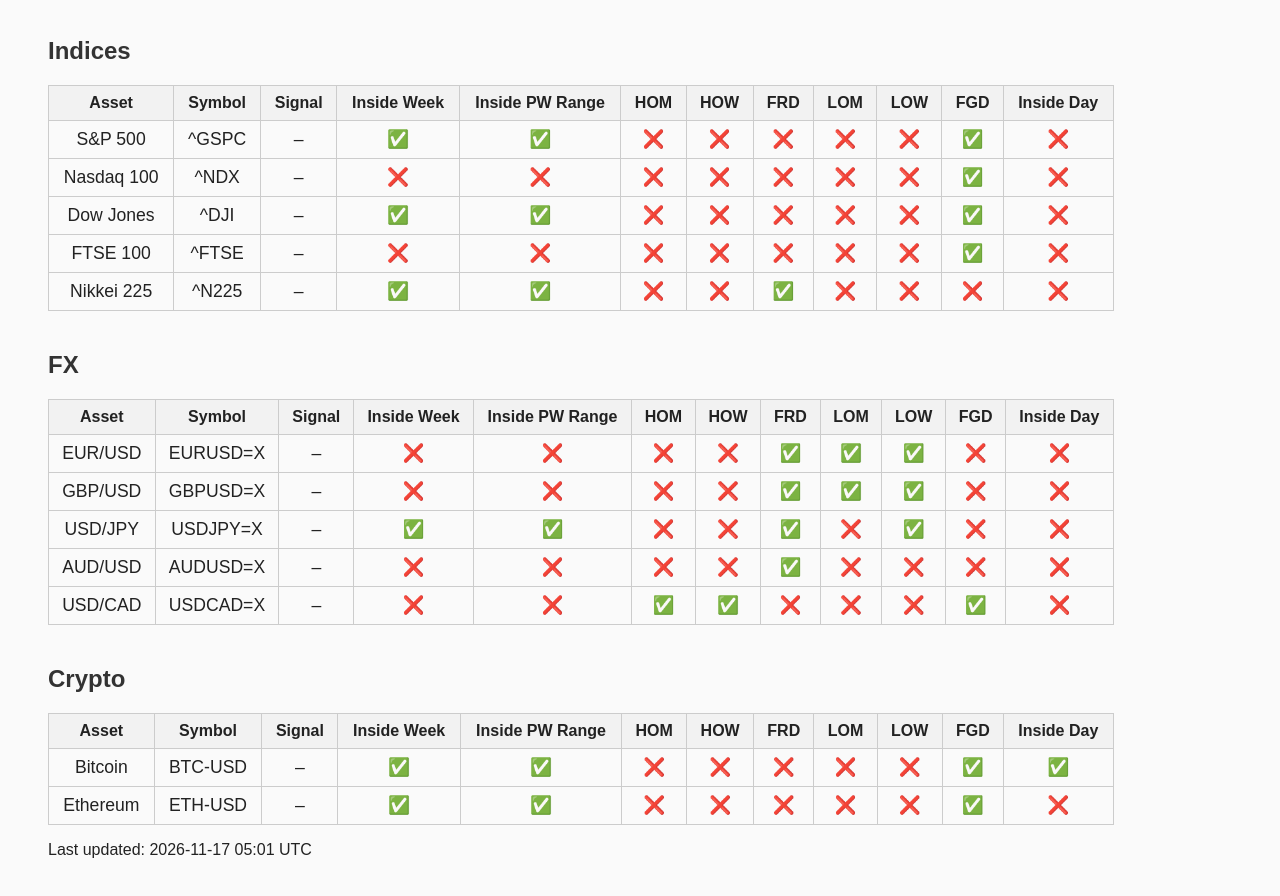
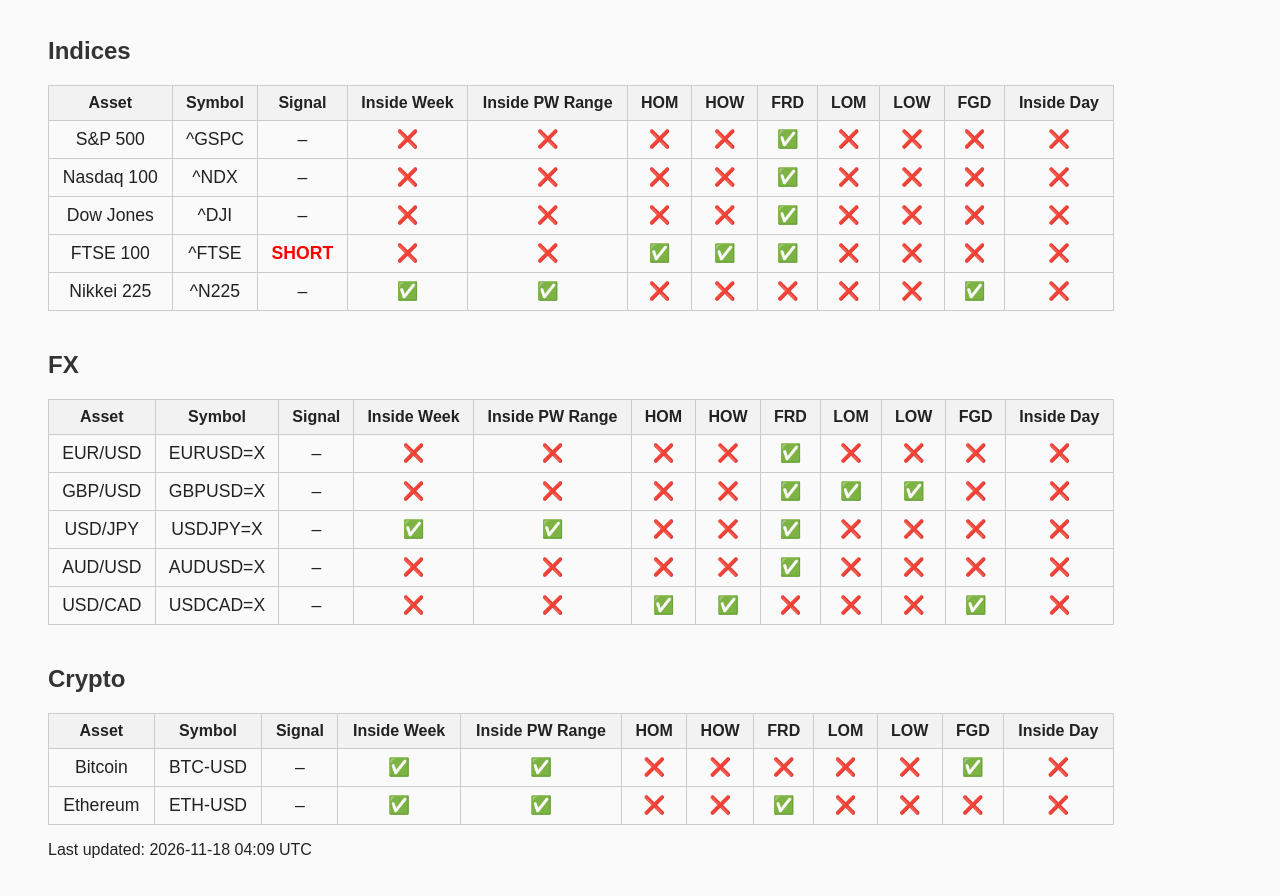
Before and after one commit to matt-tibbett/market_dashboard, a plain HTML site: page index.html in a window 1280 px wide. Shown: the part 440-1336 px from the top of the page. Drawn offline with Linux system fonts and the light colour scheme.

Commit message:
Update dashboard [skip ci]

```diff
--- a/index.html
+++ b/index.html
@@ -54,10 +54,10 @@
       <td>❌</td>
       <td>❌</td>
       <td>❌</td>
-      <td>✅</td>
       <td>❌</td>
       <td>❌</td>
       <td>❌</td>
+      <td>✅</td>
       <td>❌</td>
     </tr>
     <tr>
@@ -68,10 +68,10 @@
       <td>❌</td>
       <td>❌</td>
       <td>❌</td>
-      <td>✅</td>
       <td>❌</td>
       <td>❌</td>
       <td>❌</td>
+      <td>✅</td>
       <td>❌</td>
     </tr>
     <tr>
@@ -96,10 +96,10 @@
       <td>❌</td>
       <td>❌</td>
       <td>❌</td>
-      <td>✅</td>
       <td>❌</td>
       <td>❌</td>
       <td>❌</td>
+      <td>✅</td>
       <td>❌</td>
     </tr>
     <tr>
@@ -139,14 +139,14 @@
       <td>S&P 500</td>
       <td>^GSPC</td>
       <td>–</td>
-      <td>✅</td>
-      <td>✅</td>
-      <td>❌</td>
       <td>❌</td>
       <td>❌</td>
       <td>❌</td>
       <td>❌</td>
       <td>✅</td>
+      <td>❌</td>
+      <td>❌</td>
+      <td>❌</td>
       <td>❌</td>
     </tr>
     <tr>
@@ -157,38 +157,38 @@
       <td>❌</td>
       <td>❌</td>
       <td>❌</td>
+      <td>✅</td>
       <td>❌</td>
       <td>❌</td>
       <td>❌</td>
-      <td>✅</td>
       <td>❌</td>
     </tr>
     <tr>
       <td>Dow Jones</td>
       <td>^DJI</td>
       <td>–</td>
-      <td>✅</td>
-      <td>✅</td>
-      <td>❌</td>
       <td>❌</td>
       <td>❌</td>
       <td>❌</td>
       <td>❌</td>
       <td>✅</td>
       <td>❌</td>
+      <td>❌</td>
+      <td>❌</td>
+      <td>❌</td>
     </tr>
     <tr>
       <td>FTSE 100</td>
       <td>^FTSE</td>
-      <td>–</td>
+      <td><span style='color:red;font-weight:bold;'>SHORT</span></td>
+      <td>❌</td>
+      <td>❌</td>
+      <td>✅</td>
+      <td>✅</td>
+      <td>✅</td>
       <td>❌</td>
       <td>❌</td>
       <td>❌</td>
-      <td>❌</td>
-      <td>❌</td>
-      <td>❌</td>
-      <td>❌</td>
-      <td>✅</td>
       <td>❌</td>
     </tr>
     <tr>
@@ -199,10 +199,10 @@
       <td>✅</td>
       <td>❌</td>
       <td>❌</td>
-      <td>✅</td>
       <td>❌</td>
       <td>❌</td>
       <td>❌</td>
+      <td>✅</td>
       <td>❌</td>
     </tr>
   </tbody>
@@ -233,8 +233,8 @@
       <td>❌</td>
       <td>❌</td>
       <td>✅</td>
-      <td>✅</td>
-      <td>✅</td>
+      <td>❌</td>
+      <td>❌</td>
       <td>❌</td>
       <td>❌</td>
     </tr>
@@ -262,7 +262,7 @@
       <td>❌</td>
       <td>✅</td>
       <td>❌</td>
-      <td>✅</td>
+      <td>❌</td>
       <td>❌</td>
       <td>❌</td>
     </tr>
@@ -325,7 +325,7 @@
       <td>❌</td>
       <td>❌</td>
       <td>✅</td>
-      <td>✅</td>
+      <td>❌</td>
     </tr>
     <tr>
       <td>Ethereum</td>
@@ -335,14 +335,14 @@
       <td>✅</td>
       <td>❌</td>
       <td>❌</td>
+      <td>✅</td>
       <td>❌</td>
       <td>❌</td>
       <td>❌</td>
-      <td>✅</td>
       <td>❌</td>
     </tr>
   </tbody>
 </table>
-        <p>Last updated: 2026-11-17 05:01 UTC</p>
+        <p>Last updated: 2026-11-18 04:09 UTC</p>
     </body>
     </html>
```
